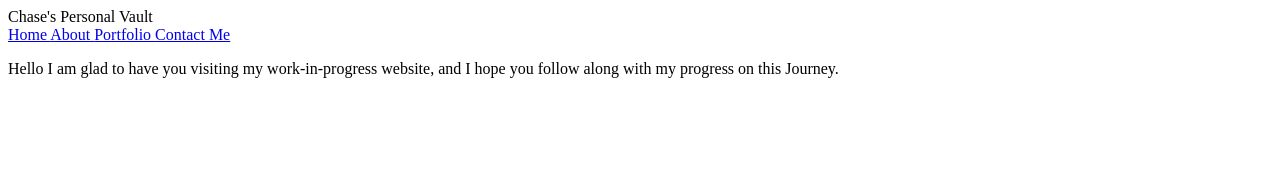
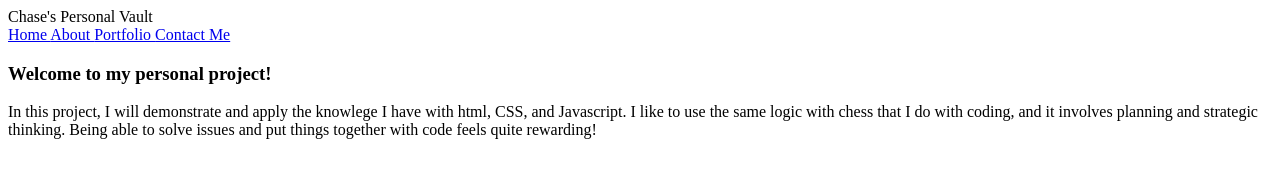
Before and after one commit to farfromgm/my-personal-website, a plain HTML site: page index.html in a window 1280 px wide. Drawn offline with Linux system fonts and the light colour scheme.

Commit message:
feat:index

```diff
--- a/index.html
+++ b/index.html
@@ -30,13 +30,14 @@
         </section>
 
         <section class="section2">
+          <h3>Welcome to my personal project!</h3>
           <p>
-            Hello I am glad to have you visiting my work-in-progress website,
-            and I hope you follow along with my progress on this Journey.
+            In this project, I will demonstrate and apply the knowlege I have
+            with html, CSS, and Javascript. I like to use the same logic with
+            chess that I do with coding, and it involves planning and strategic
+            thinking. Being able to solve issues and put things together with
+            code feels quite rewarding!
           </p>
-          <p></p>
-          <p></p>
-          <p></p>
         </section>
       </article>
     </main>
```
